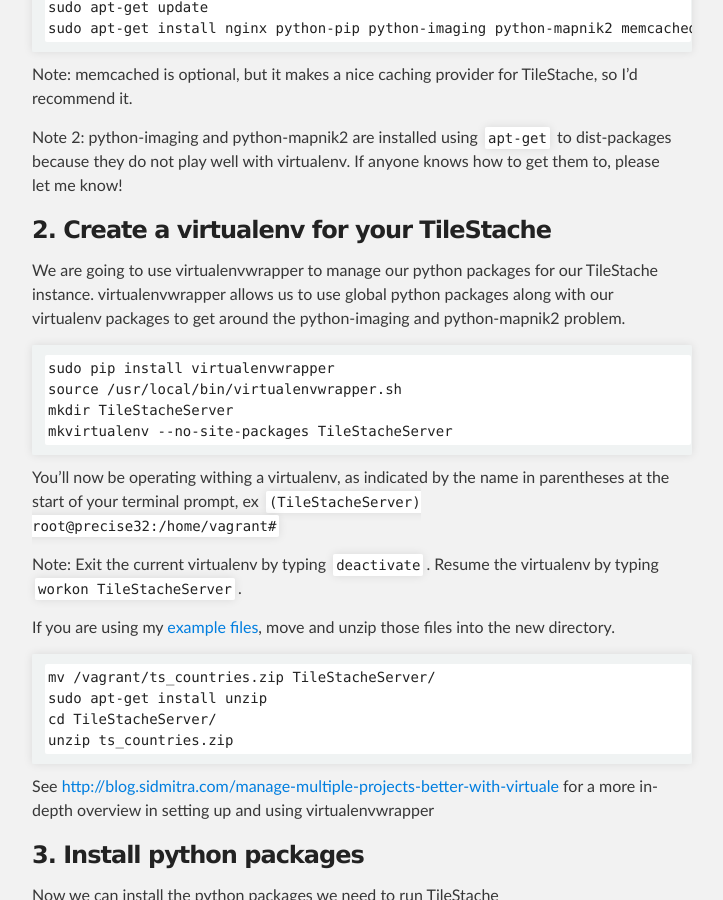
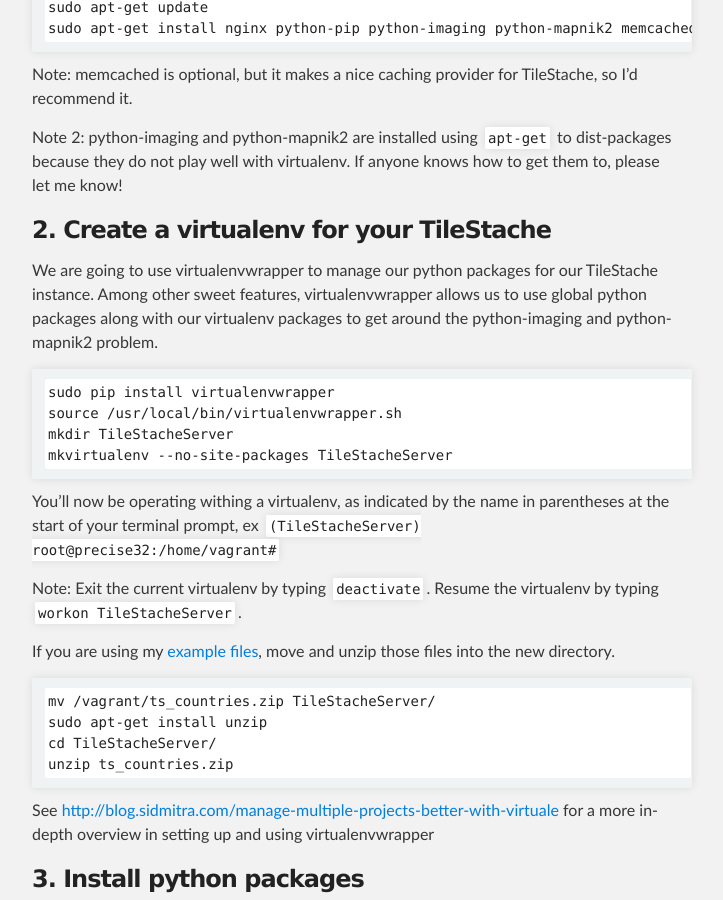
Before and after one commit to jseppi/jseppi.github.io, a Jekyll site: the page built from _posts/articles/2012-11-01-tilestache-vagrant-nginx.md, in a window 1280 px wide and 900 px high, scrolled down 3218 px. Shown: the whole window, without its empty margins (288-1011 px from the left). Built offline with Jekyll 4.4.1, drawn with Linux system fonts in a browser that asks for light colours.

Commit message:
clarification

```diff
--- a/_posts/articles/2012-11-01-tilestache-vagrant-nginx.md
+++ b/_posts/articles/2012-11-01-tilestache-vagrant-nginx.md
@@ -110,7 +110,7 @@
 
 ### 2. Create a virtualenv for your TileStache
 
-We are going to use virtualenvwrapper to manage our python packages for our TileStache instance. virtualenvwrapper allows us to use global python packages along with our virtualenv packages to get around the python-imaging and python-mapnik2 problem.
+We are going to use virtualenvwrapper to manage our python packages for our TileStache instance. Among other sweet features, virtualenvwrapper allows us to use global python packages along with our virtualenv packages to get around the python-imaging and python-mapnik2 problem.
 
     sudo pip install virtualenvwrapper
     source /usr/local/bin/virtualenvwrapper.sh
```
